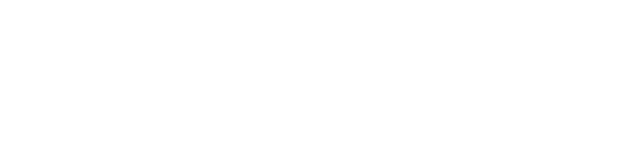
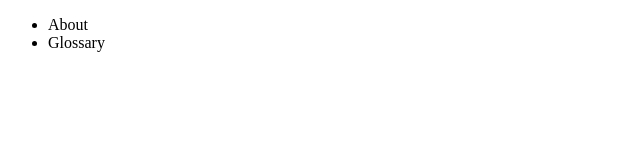
Before and after one commit to ScottBrenden/cosmos, a plain HTML site: page index.html in a window 1280 px wide. Shown: the whole page, without its empty margins (0-640 px from the left). Drawn offline with Linux system fonts and the light colour scheme.

Commit message:
cleaning index.html

```diff
--- a/index.html
+++ b/index.html
@@ -5,7 +5,13 @@
     <title>cosmos</title>
   </head>
   <body>
-    <section id="multiverse">
+    <nav>
+      <ul>
+        <li>About</li>
+        <li>Glossary</li>
+      </ul>
+    </nav>
+    <!-- <section id="multiverse">
     </section>
     <section id="universe">
     </section>
@@ -76,6 +82,6 @@
     <section id="rouge-planet">
     </section>
     <section id="asteroid">
-    </section>
+    </section> -->
   </body>
 </html>
```
Also changed, not shown: earth/home.html (+1 -0 lines).
